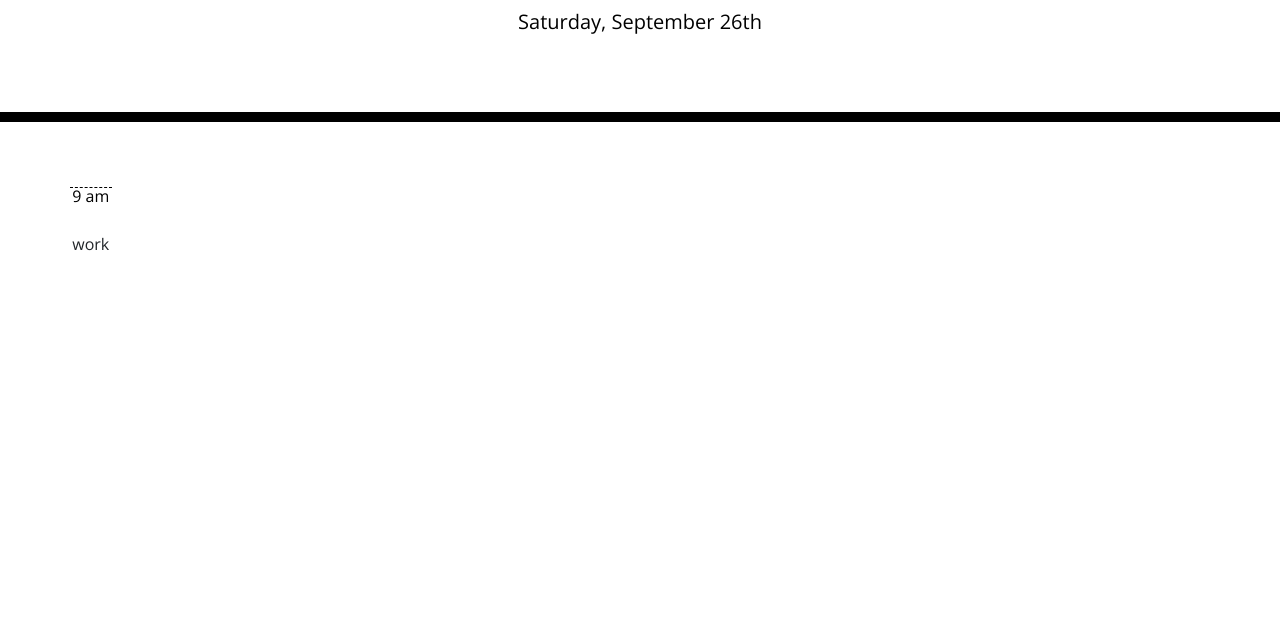
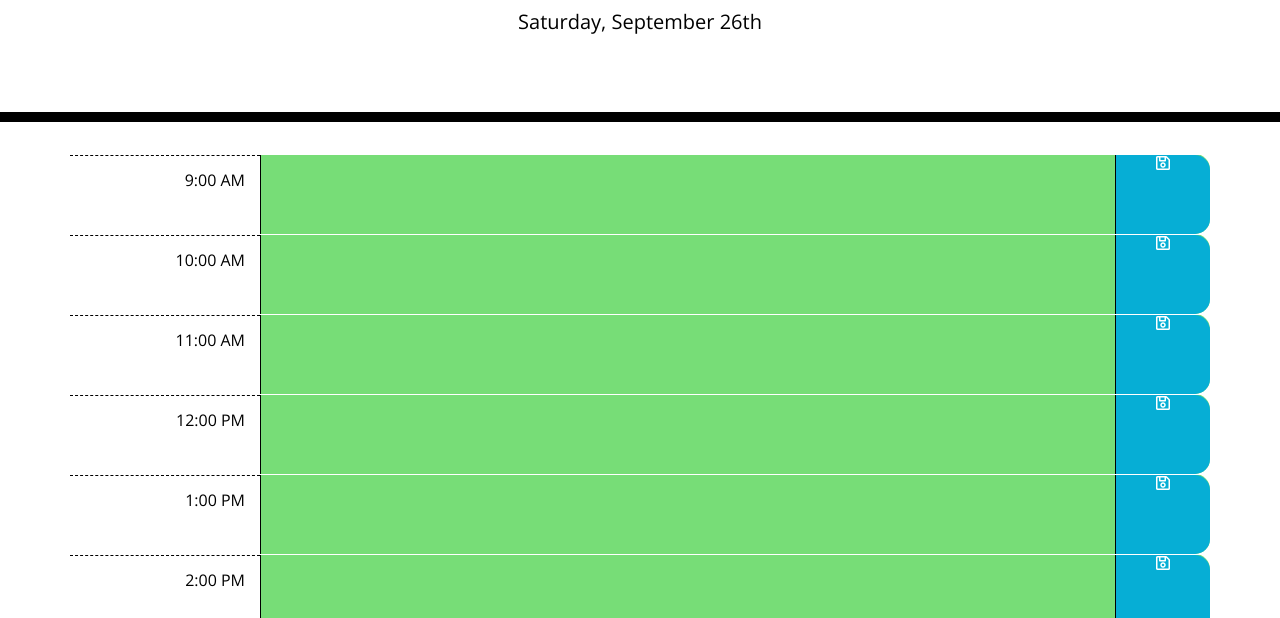
Before and after one commit to nathanmvu/work-day-calendar, a plain HTML site: page index.html in a window 1280 px wide. Shown: the part 182-800 px from the top of the page. Drawn offline with nearby package versions, Linux system fonts and the light colour scheme.

Commit message:
Added functional time blocks and description saving

```diff
--- a/index.html
+++ b/index.html
@@ -28,15 +28,9 @@
       <p class="lead">A simple calendar app for scheduling your work day</p>
       <p id="currentDay" class="lead"></p>
     </header>
-    <div class="container">
-      <div class="row">
-        <div class="time-block">
-          <div class="hour">9 am</div>
-          <div class="description">work</div>
-          <div class="save-btn"></div>
-        </div>
-      </div>
-    </div>
+
+    <div id="main"></div>
+    <div class="container"><div>
 
     <script src="https://code.jquery.com/jquery-3.4.1.min.js"></script>
     <script src="https://cdnjs.cloudflare.com/ajax/libs/moment.js/2.24.0/moment.min.js"></script>
--- a/script.js
+++ b/script.js
@@ -3,6 +3,66 @@
 
 let container = document.getElementsByClassName('container');
 let currentDay = document.getElementById('currentDay');
+//console.log(currentHour);
+
+const defaultData = {
+  data: [],
+};
+
+for (let i = 0; i < 9; i++) {
+  defaultData.data.push('');
+}
+
+const updateData = (i) => {
+  const textArea = document.getElementById(i);
+  const currentData = JSON.parse(window.localStorage.getItem('alldata'));
+  currentData.data[i] = textArea.value;
+  window.localStorage.setItem('alldata', JSON.stringify(currentData));
+};
+
+const init = () => {
+  const main = document.getElementById('main');
+  const storedData = JSON.parse(window.localStorage.getItem('alldata'));
+  let dataToUse = storedData || defaultData;
+
+  for (let i = 0; i < 20; i++) {
+    let hourNum = 9 + i; // 9 or 10 or 11 ...
+    let hourStr = hourNum.toString();
+    if (hourStr.length === 1) { // if single digit
+      hourStr = '0' + hourStr; // add 0 to the front
+    }
+    const hour = moment('2013-02-08T' + hourStr).format('LT')
+    const currentHour = moment().hour();
+
+    let colorClass = '';
+    if(hourNum < currentHour) {
+      colorClass = 'past';
+    } else if (hourNum == currentHour) {
+      colorClass = 'present';
+    } else {
+      colorClass = 'future';
+    }
+
+    const timeBlock = document.createElement('div');
+    timeBlock.innerHTML = `
+      <div class="container time-block ${colorClass}">
+        <div class="row">
+          <div class="col-2 hour text-right"><br>${hour}</div>
+          <textarea
+            class="col-9 w-100 description "
+            id="${i}"
+          >${dataToUse.data[i]}</textarea>
+          <div class="col-1 saveBtn" onClick="updateData(${i})"><i class="far fa-save"></i></div>
+        </div>
+      </div>
+    `;
+    // textArea.addEventListener('onchange', updateData);
+
+    main.appendChild(timeBlock);
+  }
+  window.localStorage.setItem('alldata', JSON.stringify(dataToUse));
+};
+
 
 // Adds today's date to the top of the calendar
 function addDate() {
@@ -29,14 +89,8 @@ function addDate() {
   }
 }
 
-// Adds timeblocks to calendar
-function addBlock() {
-  let timeblock = document.createElement('div');
-  //container.push(timeblock);
-}
-
 // Changes timeblock color based on if it's in past, present, or future
-function changeBlock() {
+const changeBlock = () => {
 
 }
 
@@ -46,4 +100,4 @@ function saveBlock() {
 }
 
 addDate();
-addBlock();
+init();
```
